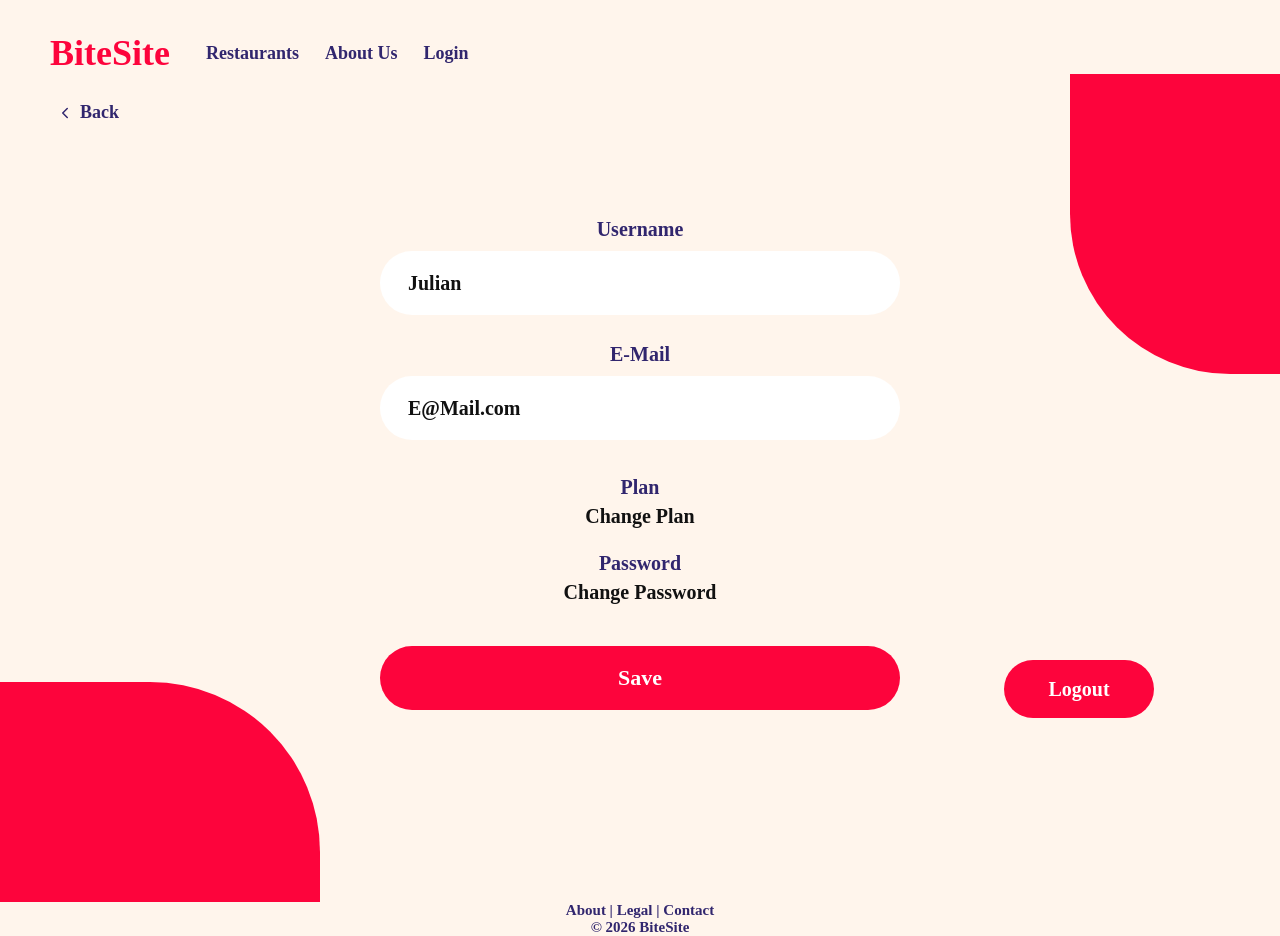
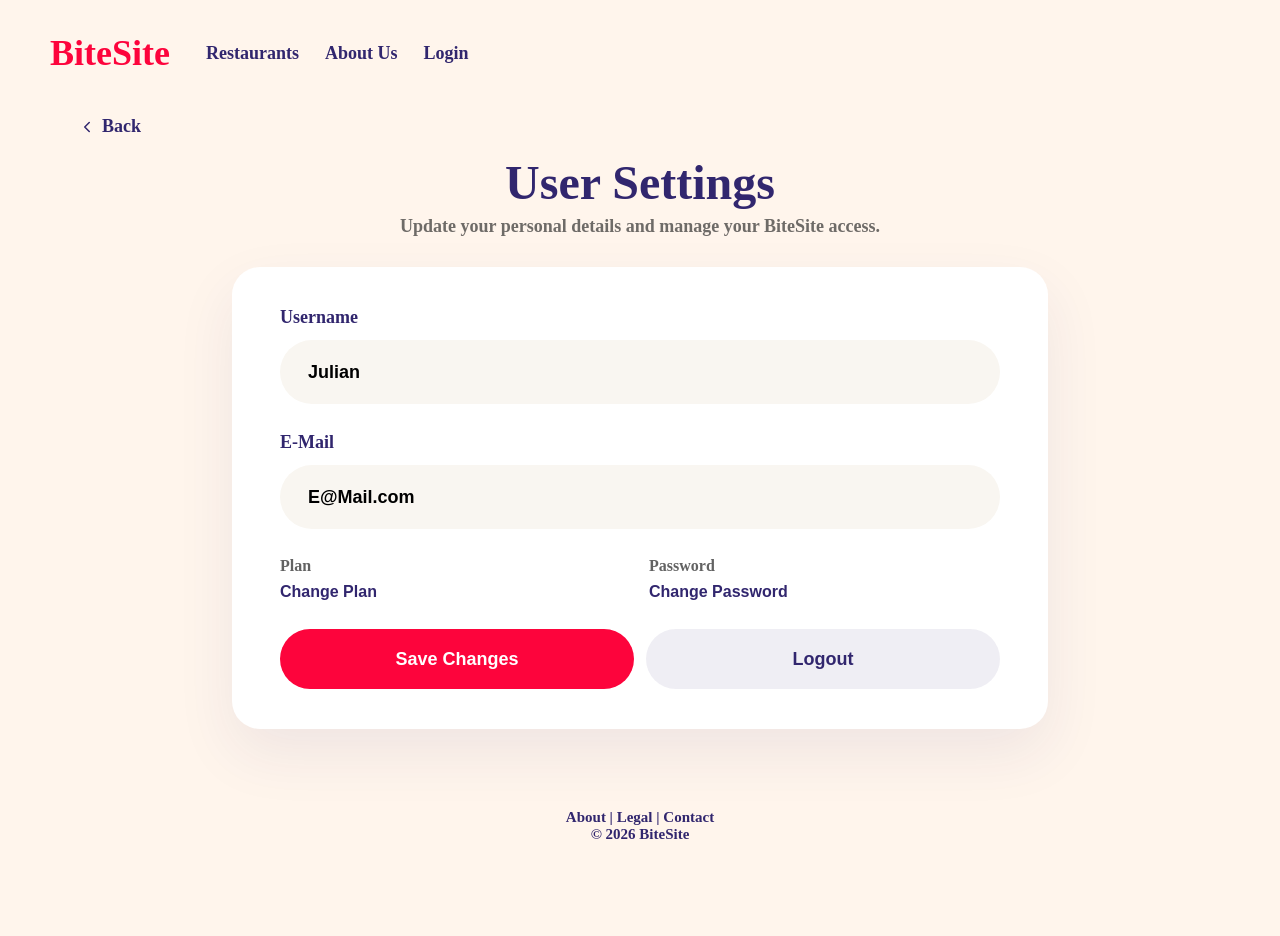
Before and after one commit to davide-muzzi/BiteSite, a Vue app in the folder Frontend/: page /user-settings in a window 1280 px wide. After the commit the page ends 843 px from the top, so only its background shows below. Built offline with nearby package versions, Linux system fonts and the light colour scheme; a web font is replaced by a local one.

Commit message:
style(user settings): redesign user settings view

```diff
--- a/Frontend/src/views/UserSettingsView.vue
+++ b/Frontend/src/views/UserSettingsView.vue
@@ -26,14 +26,16 @@ function logout() {
 </script>
 
 <template>
-    <section class="user-settings-page">
-        <div class="shape shape-top-right"></div>
-        <div class="shape shape-bottom-left"></div>
-
+    <section class="user-settings-view">
         <BackButton class="user-settings-back" />
 
-        <div class="settings-content">
-            <div class="form-area">
+        <div class="page-header">
+            <h1>User Settings</h1>
+            <p>Update your personal details and manage your BiteSite access.</p>
+        </div>
+
+        <div class="settings-card">
+            <form class="form-area" @submit.prevent="saveSettings">
                 <div class="field-group">
                     <label for="username">Username</label>
                     <input id="username" v-model="username" type="text" />
@@ -44,143 +46,149 @@ function logout() {
                     <input id="email" v-model="email" type="email" />
                 </div>
 
-                <div class="action-block">
+                <div class="action-row">
+                    <div>
                         <p class="action-label">Plan</p>
-                    <button class="text-action" @click="changePlan">Change Plan</button>
+                        <button class="link-btn" type="button" @click="changePlan">
+                            Change Plan
+                        </button>
                     </div>
 
-                <div class="action-block">
+                    <div>
                         <p class="action-label">Password</p>
-                    <button class="text-action" @click="changePassword">
+                        <button class="link-btn" type="button" @click="changePassword">
                             Change Password
                         </button>
                     </div>
-
-                <button class="save-button" @click="saveSettings">Save</button>
                 </div>
 
-            <div class="logout-area">
-                <button class="logout-button" @click="logout">Logout</button>
+                <div class="button-row">
+                    <button class="save-button" type="submit">Save Changes</button>
+                    <button class="logout-button" type="button" @click="logout">
+                        Logout
+                    </button>
                 </div>
+            </form>
         </div>
     </section>
 </template>
 
 <style scoped>
-.user-settings-page {
-    position: relative;
+.user-settings-view {
     min-height: calc(100vh - 160px);
-    width: 100%;
-    overflow: hidden;
-    padding: 28px 56px 64px;
+    padding: 42px 78px 80px;
+    background: var(--background);
+    font-family: var(--font);
+    color: var(--font-color-dark-blue);
     box-sizing: border-box;
 }
 
-.settings-content {
-    position: relative;
-    display: flex;
-    justify-content: center;
-    align-items: flex-start;
-    min-height: 620px;
-    padding-top: 70px;
-    z-index: 2;
+.user-settings-back {
+    margin-bottom: 18px;
 }
 
-.user-settings-back {
-    position: relative;
-    margin-left: 0;
-    z-index: 2;
-    transition: opacity 0.2s ease, transform 0.2s ease;
+.page-header {
+    text-align: center;
+    max-width: 600px;
+    margin: 0 auto 30px;
 }
 
-.user-settings-back:hover {
-    opacity: 0.75;
-    transform: translateX(-2px);
+.page-header h1 {
+    margin: 0 0 6px;
+    font-size: 48px;
+    font-weight: 800;
+}
+
+.page-header p {
+    margin: 0;
+    font-size: 18px;
+    color: rgba(32, 32, 32, 0.65);
+    font-weight: 600;
+}
+
+.settings-card {
+    width: 100%;
+    max-width: 720px;
+    margin: 0 auto;
+    background: white;
+    border-radius: 28px;
+    box-shadow: 0 24px 60px rgba(49, 38, 110, 0.08);
+    padding: 40px 48px;
 }
 
 .form-area {
-    width: 100%;
-    max-width: 560px;
     display: flex;
     flex-direction: column;
-    align-items: center;
-    text-align: center;
-}
-
-.field-group {
-    width: 100%;
-    max-width: 520px;
-    margin-bottom: 28px;
+    gap: 28px;
 }
 
 .field-group label {
     display: block;
-    margin-bottom: 10px;
-    color: var(--font-color-dark-blue);
-    font-family: var(--font);
-    font-size: 20px;
+    margin-bottom: 12px;
     font-weight: 700;
+    font-size: 18px;
 }
 
 .field-group input {
     width: 100%;
     height: 64px;
+    border-radius: 999px;
     border: none;
-    outline: none;
-    border-radius: 999px;
-    background: white;
+    background: #f9f6f1;
     padding: 0 28px;
+    font-size: 18px;
+    font-weight: 600;
     box-sizing: border-box;
-    font-family: var(--font);
-    font-size: 20px;
-    font-weight: 700;
-    color: #111;
 }
 
-.action-block {
-    margin-top: 8px;
-    margin-bottom: 16px;
+.action-row {
+    display: grid;
+    grid-template-columns: repeat(2, minmax(0, 1fr));
+    gap: 18px;
 }
 
 .action-label {
-    margin: 0 0 6px;
-    color: var(--font-color-dark-blue);
-    font-family: var(--font);
-    font-size: 20px;
+    margin: 0 0 8px;
+    font-size: 16px;
     font-weight: 700;
+    color: rgba(32, 32, 32, 0.7);
 }
 
-.text-action {
+.link-btn {
     border: none;
     background: transparent;
+    color: var(--font-color-dark-blue);
+    font-size: 16px;
+    font-weight: 700;
+    cursor: pointer;
     padding: 0;
-    font-family: var(--font);
-    font-size: 20px;
-    font-weight: 700;
-    color: #111;
-    cursor: pointer;
-    transition: opacity 0.2s ease, transform 0.2s ease;
+    transition: opacity 0.2s ease;
 }
 
-.text-action:hover {
+.link-btn:hover {
     opacity: 0.7;
-    transform: scale(1.02);
+}
+
+.button-row {
+    display: flex;
+    gap: 12px;
+}
+
+.save-button,
+.logout-button {
+    flex: 1;
+    height: 60px;
+    border-radius: 999px;
+    border: none;
+    font-size: 18px;
+    font-weight: 700;
+    cursor: pointer;
+    transition: background 0.2s ease, transform 0.2s ease;
 }
 
 .save-button {
-    margin-top: 26px;
-    width: 100%;
-    max-width: 520px;
-    height: 64px;
-    border: none;
-    border-radius: 999px;
     background: var(--accent);
     color: white;
-    font-family: var(--font);
-    font-size: 22px;
-    font-weight: 700;
-    cursor: pointer;
-    transition: background 0.2s ease, transform 0.2s ease;
 }
 
 .save-button:hover {
@@ -188,51 +196,13 @@ function logout() {
     transform: translateY(-1px);
 }
 
-.logout-area {
-    position: absolute;
-    right: 70px;
-    bottom: 120px;
-}
-
 .logout-button {
-    min-width: 150px;
-    height: 58px;
-    border: none;
-    border-radius: 999px;
-    background: var(--accent);
-    color: white;
-    font-family: var(--font);
-    font-size: 20px;
-    font-weight: 700;
-    cursor: pointer;
-    transition: background 0.2s ease, transform 0.2s ease;
+    background: rgba(49, 38, 110, 0.08);
+    color: var(--font-color-dark-blue);
 }
 
 .logout-button:hover {
-    background: var(--button-hover-color);
+    background: rgba(49, 38, 110, 0.15);
     transform: translateY(-1px);
 }
-
-.shape {
-    position: absolute;
-    background: var(--accent);
-    z-index: 1;
-    pointer-events: none;
-}
-
-.shape-top-right {
-    top: -120px;
-    right: 0;
-    width: 210px;
-    height: 420px;
-    border-bottom-left-radius: 160px;
-}
-
-.shape-bottom-left {
-    left: 0;
-    bottom: -100px;
-    width: 320px;
-    height: 320px;
-    border-top-right-radius: 170px;
-}
 </style>
```
Lines whose indentation alone changed are shown as unchanged.
